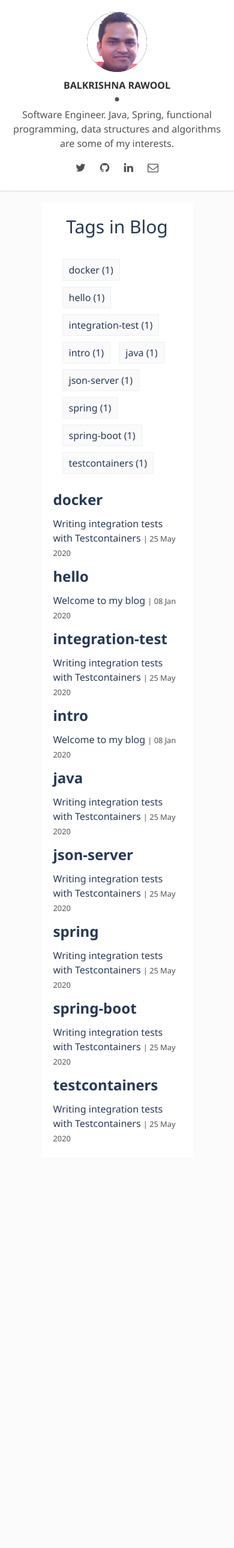
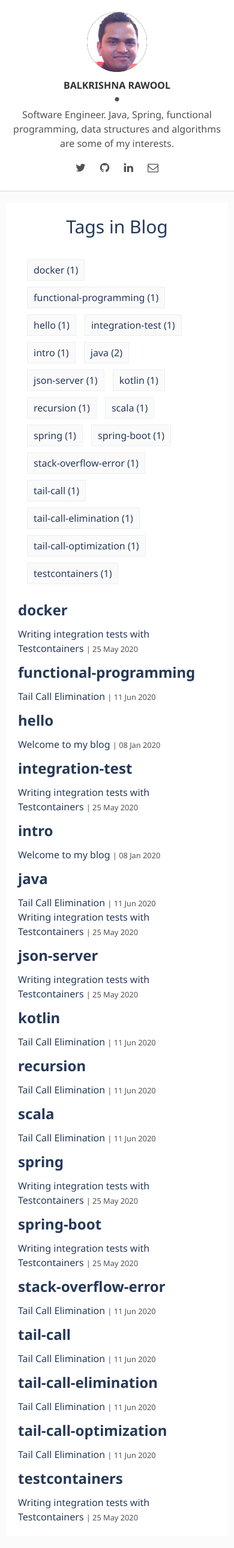
Before and after one commit to balkrishnarawool/balkrishnarawool.github.io, a Jekyll site: the page built from tags.html, in a window 390 px wide. Shown: the whole page at 60% size. Built offline with Jekyll 4.4.1, drawn with Linux system fonts in a browser that asks for light colours; before the commit the page ends 1949 px from its top, so only the background shows below that; part of the change alters nothing that is shown.

Commit message:
New entry for tail-call elimination

```diff
--- /dev/null
+++ b/_posts/2020-06-13-tail-call-elimination.markdown
@@ -0,0 +1,302 @@
+---
+layout: post
+title: "Tail Call Elimination"
+date: 2020-06-11 11:00
+description: Tail Call Elimination
+img: tce-image.jpg
+tags: [java, scala, kotlin, recursion, tail-call, stack-overflow-error, functional-programming, tail-call-elimination, tail-call-optimization]
+---
+
+Recursive functions provide elegant implementations. But they often have a risk of stack-overflow error. Tail call elimination (TCE) is a technique to address this. I first read about it in a book 'Functional Programming in Java' by Pierre-Yves Saumont (It is an excellent book on functional programming and I would really recommend it for every programmer. You can find the book on [Amazon](https://www.amazon.com/Functional-Programming-Java-functional-techniques/dp/1617292737) and [Manning](https://www.manning.com/books/functional-programming-in-java).) In this blog post I will discuss the what, why and how of TCE and also the support for it in Java, Scala and Kotlin.
+
+## The problem
+
+If we have to write a recursive function for calculating factorial, we will come up an implementation like this:
+
+{% highlight java %}
+public static BigInteger factorial(BigInteger n) {
+    return n.equals(BigInteger.ONE)
+            ? BigInteger.ONE
+            : n.multiply(factorial(n.subtract(BigInteger.ONE)));
+}
+{% endhighlight %}
+
+And we can also confirm that it works well by running it for various inputs.
+
+{% highlight java %}
+System.out.println(factorial(BigInteger.valueOf(5)));
+// Output: 120
+System.out.println(factorial(BigInteger.valueOf(10)));
+// Output: 3628800
+{% endhighlight %}
+
+**Note:** You can find source for this blog post at: [https://github.com/balkrishnarawool/tail-call-elimination](https://github.com/balkrishnarawool/tail-call-elimination)
+
+But what if we have to calculate factorial of a big number like 50000. This is what we get by running `factorial(BigInteger.valueOf(50000))`
+
+{% highlight java %}
+Exception in thread "main" java.lang.StackOverflowError
+	at java.base/java.math.BigInteger.subtract(BigInteger.java:1513)
+	at com.balarawool.tailcall.FactorialUtil.factorial(FactorialUtil.java:10)
+	at com.balarawool.tailcall.FactorialUtil.factorial(FactorialUtil.java:10)
+	at com.balarawool.tailcall.FactorialUtil.factorial(FactorialUtil.java:10)
+	at com.balarawool.tailcall.FactorialUtil.factorial(FactorialUtil.java:10)
+	at com.balarawool.tailcall.FactorialUtil.factorial(FactorialUtil.java:10)
+	at com.balarawool.tailcall.FactorialUtil.factorial(FactorialUtil.java:10)
+	at com.balarawool.tailcall.FactorialUtil.factorial(FactorialUtil.java:10)
+{% endhighlight %}
+
+Note that I have removed a lot of lines from the bottom of the stack-trace.
+
+Why does this happen? This happens because  every time a function is called JVM puts the current state of the calling function on a stack and proceeds to execute the called function. When the nesting of calls is too deep, it has no memory in this stack to accommodate the calls and results in `StackOverflowError`. As recursive functions depend on nested function-calls, they are prone to this problem more then other functions.
+
+Generally the stack is able to handle 5000 to 6000 nested calls. In our case we want to go 50000 and that's a bit too much.
+
+## Tail Call
+Let's zoom in on the function-call `factorial(5)` a bit.
+
+<p align="center">
+<img src="../assets/img/factorial.png" height="200" />
+</p>
+
+When we call `factorial(5)`, 5 calls are made to `factorial()` function. As we can see in the picture above, each call calls factorial again except the last one. The last call `factorial(1)` returns 1 immediately. Then the series of calls unfolds. Each time a function-call gets value from the next call, it multiplies it by `n` and then passes the value to the caller.
+
+
+Let's do a small modification to the function and add an accumulator. This accumulator will represent the result of intermediate multiplication so that this multiplication doesn't have to be done after the result is received from the called function. With this change our function will look like this:
+
+{% highlight java %}
+public static BigInteger factorial(BigInteger n, BigInteger acc) {
+    return n.equals(BigInteger.ONE)
+            ? acc
+            : factorial(n.subtract(BigInteger.ONE), n.multiply(acc));
+}
+{% endhighlight %}
+
+And it can be called like this:
+
+{% highlight java %}
+System.out.println(factorial(BigInteger.valueOf(5), BigInteger.ONE));
+// Output: 120
+System.out.println(factorial(BigInteger.valueOf(10), BigInteger.ONE));
+// Output: 3628800
+{% endhighlight %}
+
+And the picture then becomes this:
+
+<p align="center">
+<img src="../assets/img/factorial_tail_recursive.png" height="200" />
+</p>
+
+The difference between this and original function is that here, when the result of function-call is received, the function doesn't do any more calculation it simply returns that result. This means the recursive function-call is the last thing the function does before returning. Such a recursive call is called tail-call and such recursive function is said to be tail-recursive.
+
+For tail-recursive functions, it is not necessary to maintain their state on stack. Instead we can simply return the result of function called by it to the function calling it. So if we represent the tail-recursive functions with a data structure that eliminates the need to save state on stack, we can solve the problem of `StackOverflowError`.
+
+## Tail Call Elimination
+
+Let's see how we can create that data structure. Let's call this `TailCall`.
+If we look at the picture from above again, we see that there are two kinds of function-calls: intermediate and terminal. Intermediate calls call the function again but terminal call returns immediately. We will represent intermediate calls by a class called `Suspend` and terminal calls by a class called `Return`. The intermediate calls will need the ability to hold result of future calls. This can done by using `Supplier`.
+
+{% highlight java %}
+public abstract class TailCall<T> {
+
+    public abstract boolean isSuspend();
+
+    public static class Return<T> extends TailCall<T> {
+        private T value;
+
+        private Return(T value) {
+            this.value = value;
+        }
+
+        @Override
+        public boolean isSuspend() {
+            return false;
+        }
+
+    }
+
+    public static class Suspend<T> extends TailCall<T> {
+        private Supplier<TailCall<T>> supplier;
+
+        private Suspend(Supplier<TailCall<T>> supplier) {
+            this.supplier = supplier;
+        }
+
+        @Override
+        public boolean isSuspend() {
+            return true;
+        }
+    }
+}
+{% endhighlight %}
+
+Let's add a method `eval()` that calculates the final result. And then add a method `resume()` to step through the intermediate calls. `resume()` would be useful during evaluation. It only makes sense for `Suspend`. For `Return`, it will throw an exception.  So the complete class looks like this:
+
+{% highlight java %}
+public abstract class TailCall<T> {
+
+    public abstract boolean isSuspend();
+    public abstract T eval();
+    public abstract TailCall<T> resume();
+
+    public static class Return<T> extends TailCall<T> {
+        private T value;
+
+        private Return(T value) {
+            this.value = value;
+        }
+
+        @Override
+        public boolean isSuspend() {
+            return false;
+        }
+
+        @Override
+        public T eval() {
+            return value;
+        }
+
+        @Override
+        public TailCall<T> resume() {
+            throw new IllegalStateException("resume() called on Return");
+        }
+    }
+
+    public static class Suspend<T> extends TailCall<T> {
+        private Supplier<TailCall<T>> supplier;
+
+        private Suspend(Supplier<TailCall<T>> supplier) {
+            this.supplier = supplier;
+        }
+
+        @Override
+        public boolean isSuspend() {
+            return true;
+        }
+
+        @Override
+        public T eval() {
+            TailCall<T> tc = supplier.get();
+            while(tc.isSuspend()) {
+                tc = tc.resume();
+            }
+            return tc.eval();
+        }
+
+        @Override
+        public TailCall<T> resume() {
+            return supplier.get();
+        }
+    }
+}
+{% endhighlight %}
+
+## Stack-safe recursive functions
+
+Before we write stack-safe version of `factorial()` function, let's add couple of convenience methods to `TailCall`: `ret()` and `sus()`. These would help us create `Return` and   `Suspend` objects respectively.
+
+{% highlight java %}
+public static <T> Return<T> ret(T value) {
+    return new Return<>(value);
+}
+public static <T> Suspend<T> suspend(Supplier<TailCall<T>> supplier) {
+    return new Suspend<>(supplier);
+}
+{% endhighlight %}
+
+And now we can write the stack-safe version of factorial using `TailCall`.
+
+{% highlight java %}
+public static BigInteger factorialStackSafe(BigInteger n) {
+    return factorial_(n, BigInteger.ONE).eval();
+}
+private static TailCall<BigInteger> factorial_(BigInteger n, BigInteger acc) {
+    return n.equals(BigInteger.ONE)
+            ? ret(acc)
+            : sus(() -> factorial_(n.subtract(BigInteger.ONE), n.multiply(acc)));
+}
+{% endhighlight %}
+
+And finally we can find factorial of 50000 with:
+
+{% highlight java %}
+System.out.println(factorialStackSafe(BigInteger.valueOf(50000)));
+{% endhighlight %}
+
+It is such a big number, it doesn't make sense to add the literal value here. But you can find it [here](https://github.com/balkrishnarawool/tail-call-elimination/blob/master/src/main/resources/factorial_50000.txt).
+
+So in general, if you want to avoid stack-overflow error for recursive functions do this: First convert it into tail-recursive function and then use `TailCall` API to make it stack-safe.
+
+## Tail Call Optimization
+
+Tail Call Elimination (TCE) is sometimes referred to as Tail Call Optimization (TCO). In fact, it is an optimization. But as Pierre-Yves points out in his book Functional Programming in Java that when dealing with functional programs, there are so many recursive functions and nested/composed function-calls are involved that this technique becomes a necessity and no more remains an optimization. So Tail Call Elimination is a better term.
+
+## Tail recursion support in Kotlin and Scala
+
+As we saw so far, Java does not provide support Tail Call Elimination out-of-the-box, but it can be easily added with the `TailCall` API. However Kotlin and Scala do provide that. So there is no need for creating and using a `TailCall` class.
+
+Kotlin equivalent of the factorial function would be:
+
+{% highlight kotlin %}
+fun factorial(n: BigInteger, acc: BigInteger): BigInteger {
+    return  if (n == BigInteger.ONE) acc
+            else factorial(n - BigInteger.ONE, n * acc)
+}
+{% endhighlight %}
+
+This can be used to calculate factorials of 5 and 10 like this:
+
+{% highlight kotlin %}
+println(factorial(BigInteger.valueOf(5), BigInteger.ONE))
+// Output: 120
+println(factorial(BigInteger.valueOf(10), BigInteger.ONE))
+// Output: 3628800
+{% endhighlight %}
+
+But for `println(factorial(BigInteger.valueOf(50000), BigInteger.ONE))` this gives:
+
+{% highlight kotlin %}
+Exception in thread "main" java.lang.StackOverflowError
+	at java.base/java.math.BigInteger.multiply(BigInteger.java:1593)
+	at java.base/java.math.BigInteger.multiply(BigInteger.java:1564)
+	at com.balarawool.tailcall.FactorialUtilKtKt.factorial(FactorialUtilKt.kt:7)
+	at com.balarawool.tailcall.FactorialUtilKtKt.factorial(FactorialUtilKt.kt:7)
+	at com.balarawool.tailcall.FactorialUtilKtKt.factorial(FactorialUtilKt.kt:7)
+	at com.balarawool.tailcall.FactorialUtilKtKt.factorial(FactorialUtilKt.kt:7)
+{% endhighlight %}
+
+Note that a lot of lines from the bottom of the stack trace are removed.
+
+To make Kotlin aware that this is a tail recursive function, we just have to add `tailrec` in front of the function definition.
+
+{% highlight kotlin %}
+tailrec fun factorial(n: BigInteger, acc: BigInteger): BigInteger {
+    return  if (n == BigInteger.ONE) acc
+            else factorial(n - BigInteger.ONE, n * acc)
+}
+{% endhighlight %}
+
+This can be then used to calculate factorial of 50000.
+
+Scala equivalent of the factorial function would be:
+
+{% highlight scala %}
+def factorial(n: BigInt, acc: BigInt): BigInt =
+  if (n == 1) acc
+  else factorial(n - 1, n * acc)
+{% endhighlight %}
+
+This just works perfectly for 5, 10 and 50000. There is no need to tell the compiler it is a tail-recursive function as the compiler figures that out by itself.
+
+{% highlight scala %}
+println(factorial(5, 1))
+// Output: 120
+println(factorial(10, 1))
+// Output: 3628800
+println(factorial(50000, 1))
+// Outputs a big big number
+{% endhighlight %}
+
+Hopefully this has given you a good idea about what Tail Call Elimination is, why is it needed and how to achieve that in Java, Scala and Kotlin.
+
+The source code for this post can be found here: [https://github.com/balkrishnarawool/tail-call-elimination](https://github.com/balkrishnarawool/tail-call-elimination)
--- a/assets/css/main.css
+++ b/assets/css/main.css
@@ -1449,6 +1449,7 @@ a.newer-posts:hover {
   }
   .content-box {
     padding: 20px 10px;
+    width: 100%;
     display: -webkit-box;
     display: -webkit-flex;
     display: -ms-flexbox;
```
Also changed, not shown: assets/img/factorial.png (added), assets/img/factorial_tail_recursive.png (added), 1 other file.
